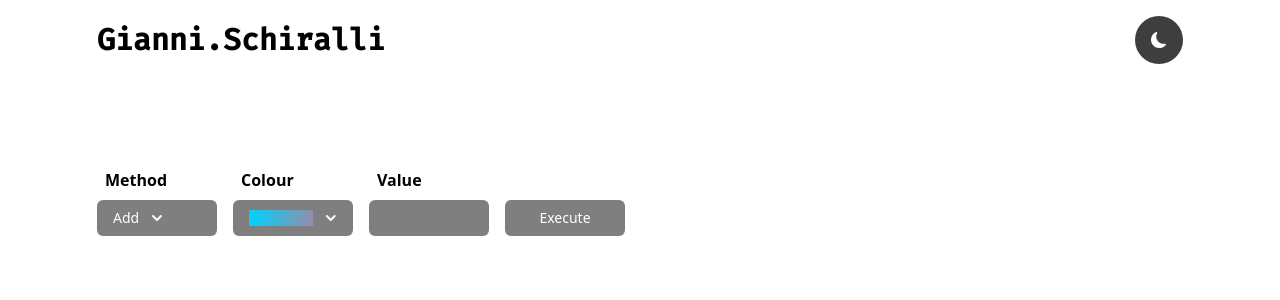
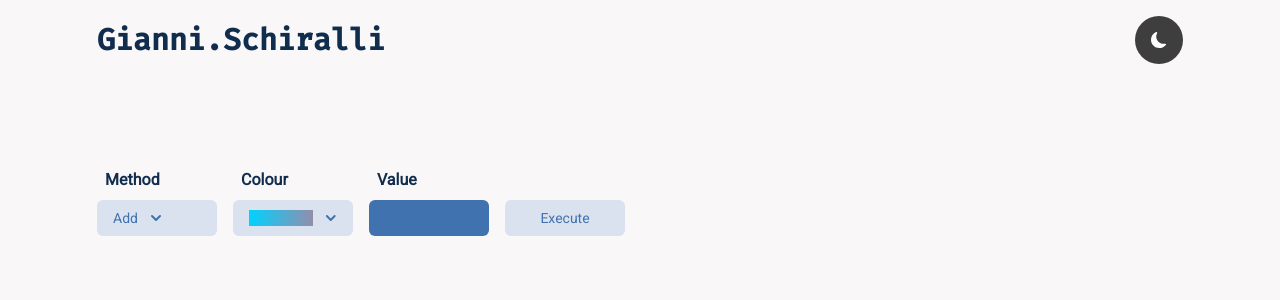
Before and after one commit to gschiralli/linked-list-visualizer, a React (Vite) app: page / in a window 1280 px wide. Shown: the top 300 px of the page. Built offline with nearby package versions, Linux system fonts and the light colour scheme.

Commit message:
updated light mode css

```diff
--- a/index.html
+++ b/index.html
@@ -7,6 +7,7 @@
     <title>Linked List visualizer</title>
     <style>
       @import url("https://fonts.googleapis.com/css2?family=Fira+Code:wght@400;500&family=Inconsolata:wght@600&display=swap");
+      @import url("https://fonts.googleapis.com/css2?family=Roboto&display=swap");
     </style>
   </head>
   <body>
--- a/src/App.jsx
+++ b/src/App.jsx
@@ -7,7 +7,10 @@ function App() {
   const [theme, setTheme] = useState("light");
   const initList = new LinkedList();
   return (
-    <div className={`bg-${theme}`} style={{ height: "100vh" }}>
+    <div
+      className={theme === "light" ? "bg-light" : "bg-dark"}
+      style={{ height: "100vh" }}
+    >
       <Header theme={theme} setTheme={setTheme} />
       <div className="max-w-[1118px] mx-auto my-0 px-4">
         <MenuBar />
--- a/src/components/ColorDropDown.jsx
+++ b/src/components/ColorDropDown.jsx
@@ -16,15 +16,17 @@ const ColorDropDown = () => {
 
   return (
     <div className="flex flex-col">
-      <p className="dark:text-white text-black p-2 font-semibold">Colour</p>
+      <p className="dark:text-white text-fontPrimary p-2 font-semibold">
+        Colour
+      </p>
       <Menu as="div" className="relative inline-block text-left">
         <div>
-          <Menu.Button className="inline-flex w-full justify-start rounded-md dark:bg-[#737374] bg-black bg-opacity-50 px-4 py-2 text-sm font-medium text-white hover:bg-opacity-40 focus:outline-none focus-visible:ring-2 focus-visible:ring-white focus-visible:ring-opacity-75">
+          <Menu.Button className="inline-flex w-full justify-start rounded-md dark:bg-[#737374] bg-primary  px-4 py-2 text-sm font-medium text-white hover:bg-opacity-80 focus:outline-none focus-visible:ring-2 dark:focus-visible:ring-white focus-visible:ring-opacity-75">
             <div
               className={`mt-0.5 w-3/4 inline-flex align-middle justify-center h-4 ${activeColour}`}
             ></div>
             <HiChevronDown
-              className="ml-2 -mr-1 h-5 w-5 text-white hover:text-gray-300"
+              className="ml-2 -mr-1 h-5 w-5 dark:text-white text-secondary"
               aria-hidden="true"
             />
           </Menu.Button>
@@ -38,7 +40,7 @@ const ColorDropDown = () => {
           leaveFrom="transform opacity-100 scale-100"
           leaveTo="transform opacity-0 scale-95"
         >
-          <Menu.Items className=" mt-2 w-full origin-top-right divide-y divide-gray-100 rounded-md  dark:bg-[#737374] bg-black bg-opacity-50 shadow-lg ring-1 ring-black ring-opacity-5 focus:outline-none">
+          <Menu.Items className=" mt-2 w-full origin-top-right divide-y divide-gray-100 rounded-md  dark:bg-[#737374] bg-primary bg-opacity-50 shadow-lg ring-1 ring-black ring-opacity-5 focus:outline-none">
             <div className="p-1">
               {colours.map((colour) => (
                 <Menu.Item key={colour}>
@@ -49,7 +51,7 @@ const ColorDropDown = () => {
                         setActiveColour(colour);
                         close();
                       }}
-                      className="ui-active:dark:bg-[#787879] ui-active:bg-[#848282] text-white group flex w-full items-center rounded-md px-2 py-2 text-md cursor-pointer"
+                      className="ui-active:dark:bg-[#787879] ui-active:bg-[#dae2f3] text-white group flex w-full items-center rounded-md px-2 py-2 text-md cursor-pointer"
                     >
                       <div
                         className={`${colour} w-3/4 h-4 inline-flex align-middle justify-center`}
--- a/src/components/Header.jsx
+++ b/src/components/Header.jsx
@@ -16,12 +16,12 @@ const Header = ({ theme, setTheme }) => {
     <header className="max-w-[1118px] mx-auto my-0 px-4 py-4">
       <div className="flex justify-between items-center">
         <p
-          className={`hidden md:block font-fira font-extrabold text-2xl  xl:text-3xl text-black dark:text-white`}
+          className={`hidden md:block font-fira font-extrabold text-2xl  xl:text-3xl text-fontPrimary dark:text-white`}
         >
           Gianni.Schiralli
         </p>
         <p
-          className={`md:hidden font-fira font-extrabold text-3xl text-black dark:text-white`}
+          className={`md:hidden font-fira font-extrabold text-3xl text-fontPrimary dark:text-white`}
         >
           G.S
         </p>
--- a/src/components/MenuBar.jsx
+++ b/src/components/MenuBar.jsx
@@ -18,7 +18,7 @@ const MenuBar = () => {
           <div className="flex flex-col">
             <label
               htmlFor="value"
-              className="dark:text-white text-black p-2 font-semibold"
+              className="dark:text-white text-fontPrimary p-2 font-semibold"
             >
               Value
             </label>
@@ -28,7 +28,7 @@ const MenuBar = () => {
               type="text"
               name="value"
               id="value"
-              className="inline-flex w-full justify-start rounded-md dark:bg-[#9c9ca2] bg-black bg-opacity-50 px-4 py-2 text-sm font-normal text-white dark:text-black hover:bg-opacity-40 focus:outline-none focus-visible:ring-2 focus-visible:ring-white focus-visible:ring-opacity-75"
+              className="inline-flex w-full justify-start rounded-md dark:bg-[#9c9ca2] bg-secondary  px-4 py-2 text-sm font-normal text-light dark:text-black  focus:outline-none focus-visible:ring-2 focus-visible:ring-white focus-visible:ring-opacity-75"
             />
           </div>
         </>
@@ -38,7 +38,7 @@ const MenuBar = () => {
         <div className="flex flex-col">
           <label
             htmlFor="index"
-            className="dark:text-white text-black p-2 font-semibold"
+            className="dark:text-white text-fontPrimary p-2 font-semibold"
           >
             Index #
           </label>
@@ -48,21 +48,21 @@ const MenuBar = () => {
             type="text"
             name="index"
             id="index"
-            className="inline-flex w-full justify-start rounded-md dark:bg-[#9c9ca2] bg-black bg-opacity-50 px-4 py-2 text-sm font-normal text-white dark:text-black hover:bg-opacity-40 focus:outline-none focus-visible:ring-2 focus-visible:ring-white focus-visible:ring-opacity-75"
+            className="inline-flex w-full justify-start rounded-md dark:bg-[#9c9ca2] bg-secondary  px-4 py-2 text-sm font-normal text-light dark:text-black  focus:outline-none focus-visible:ring-2 focus-visible:ring-white focus-visible:ring-opacity-75"
           />
         </div>
       ) : null}
       <div className="flex flex-col">
         <label
           htmlFor="submit"
-          className="dark:text-white text-black p-2 font-semibold invisible"
+          className="dark:text-white text-fontPrimary p-2 font-semibold invisible"
         >
           Submit
         </label>
         <button
           type="submit"
           name="submit"
-          className="inline-flex w-full justify-center rounded-md dark:bg-[#787879] text-white bg-black bg-opacity-50 px-4 py-2 text-sm font-normal  hover:bg-opacity-40 focus:outline-none focus-visible:ring-2 focus-visible:ring-white focus-visible:ring-opacity-75 "
+          className="inline-flex w-full justify-center rounded-md dark:bg-[#787879] dark:text-white text-secondary bg-primary px-4 py-2 text-sm font-normal  hover:bg-opacity-60 focus:outline-none focus-visible:ring-2 focus-visible:ring-white focus-visible:ring-opacity-75 "
         >
           Execute
         </button>
--- a/src/components/MethodDropDown.jsx
+++ b/src/components/MethodDropDown.jsx
@@ -10,13 +10,15 @@ const MethodDropDown = ({ activeOption, setActiveOption }) => {
 
   return (
     <div className="flex flex-col">
-      <p className="dark:text-white text-black p-2 font-semibold">Method</p>
+      <p className="dark:text-white text-fontPrimary p-2 font-semibold">
+        Method
+      </p>
       <Menu as="div" className="relative inline-block text-left">
         <div>
-          <Menu.Button className="inline-flex w-full justify-start rounded-md dark:bg-[#737374] bg-black bg-opacity-50 px-4 py-2 text-sm font-medium text-white hover:bg-opacity-40 focus:outline-none focus-visible:ring-2 focus-visible:ring-white focus-visible:ring-opacity-75">
+          <Menu.Button className="inline-flex w-full justify-start rounded-md dark:bg-[#737374] bg-primary  px-4 py-2 text-sm font-medium text-secondary dark:text-white hover:bg-opacity-80 focus:outline-none focus-visible:ring-2 dark:focus-visible:ring-white focus-visible:ring-opacity-75">
             {activeOption}
             <HiChevronDown
-              className="ml-2 -mr-1 h-5 w-5 text-white hover:text-gray-300"
+              className="ml-2 -mr-1 h-5 w-5 dark:text-white text-secondary "
               aria-hidden="true"
             />
           </Menu.Button>
@@ -30,7 +32,7 @@ const MethodDropDown = ({ activeOption, setActiveOption }) => {
           leaveFrom="transform opacity-100 scale-100"
           leaveTo="transform opacity-0 scale-95"
         >
-          <Menu.Items className=" mt-2 w-full origin-top-right divide-y divide-gray-100 rounded-md  dark:bg-[#737374] bg-black bg-opacity-50 shadow-lg ring-1 ring-black ring-opacity-5 focus:outline-none">
+          <Menu.Items className=" mt-2 w-full origin-top-right divide-y divide-gray-100 rounded-md  dark:bg-[#737374] bg-primary bg-opacity-50 shadow-lg ring-1 ring-black ring-opacity-5 focus:outline-none">
             <div className="p-1">
               {options.map((option) => (
                 <Menu.Item key={option}>
@@ -41,7 +43,7 @@ const MethodDropDown = ({ activeOption, setActiveOption }) => {
                         setActiveOption(e.target.innerText);
                         close();
                       }}
-                      className="ui-active:dark:bg-[#787879] ui-active:bg-[#848282] text-white group flex w-full items-center rounded-md px-2 py-2 text-md cursor-pointer"
+                      className="ui-active:dark:bg-[#787879] ui-active:bg-[#dae2f3] text-secondary dark:text-white group flex w-full items-center rounded-md px-2 py-2 text-md cursor-pointer"
                     >
                       {option}
                     </button>
--- a/tailwind.config.cjs
+++ b/tailwind.config.cjs
@@ -12,10 +12,14 @@ module.exports = {
       }),
       fontFamily: {
         fira: ["Fira Code", "sans-serif"],
+        sans: ["Roboto", "sans-serif"],
       },
       colors: {
         dark: "#3e3e3e",
-        light: "#fafafa",
+        light: "#f9f7f7",
+        primary: "#DBE2EF",
+        secondary: "#3F72AF",
+        fontPrimary: "#112D4E",
       },
     },
   },
```
